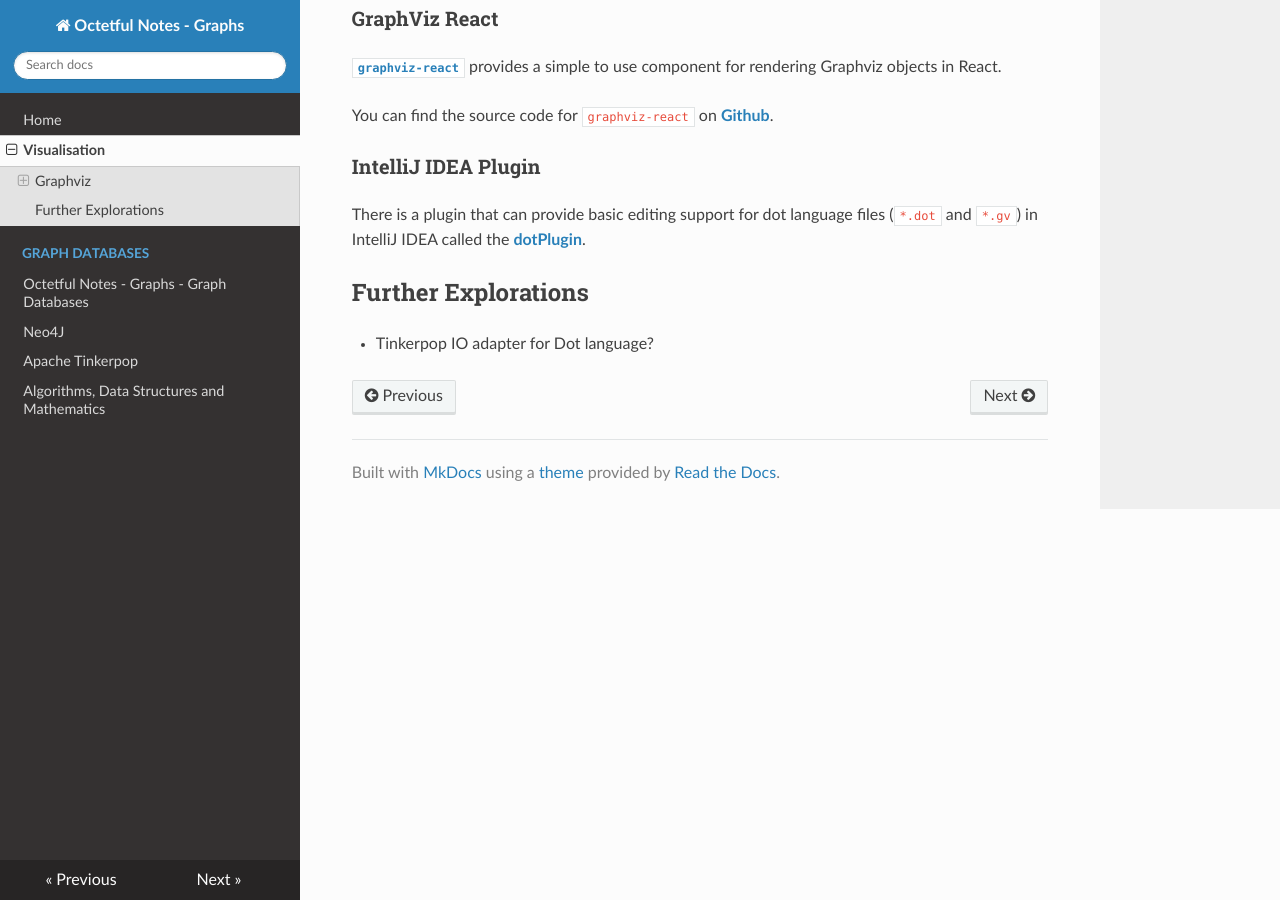
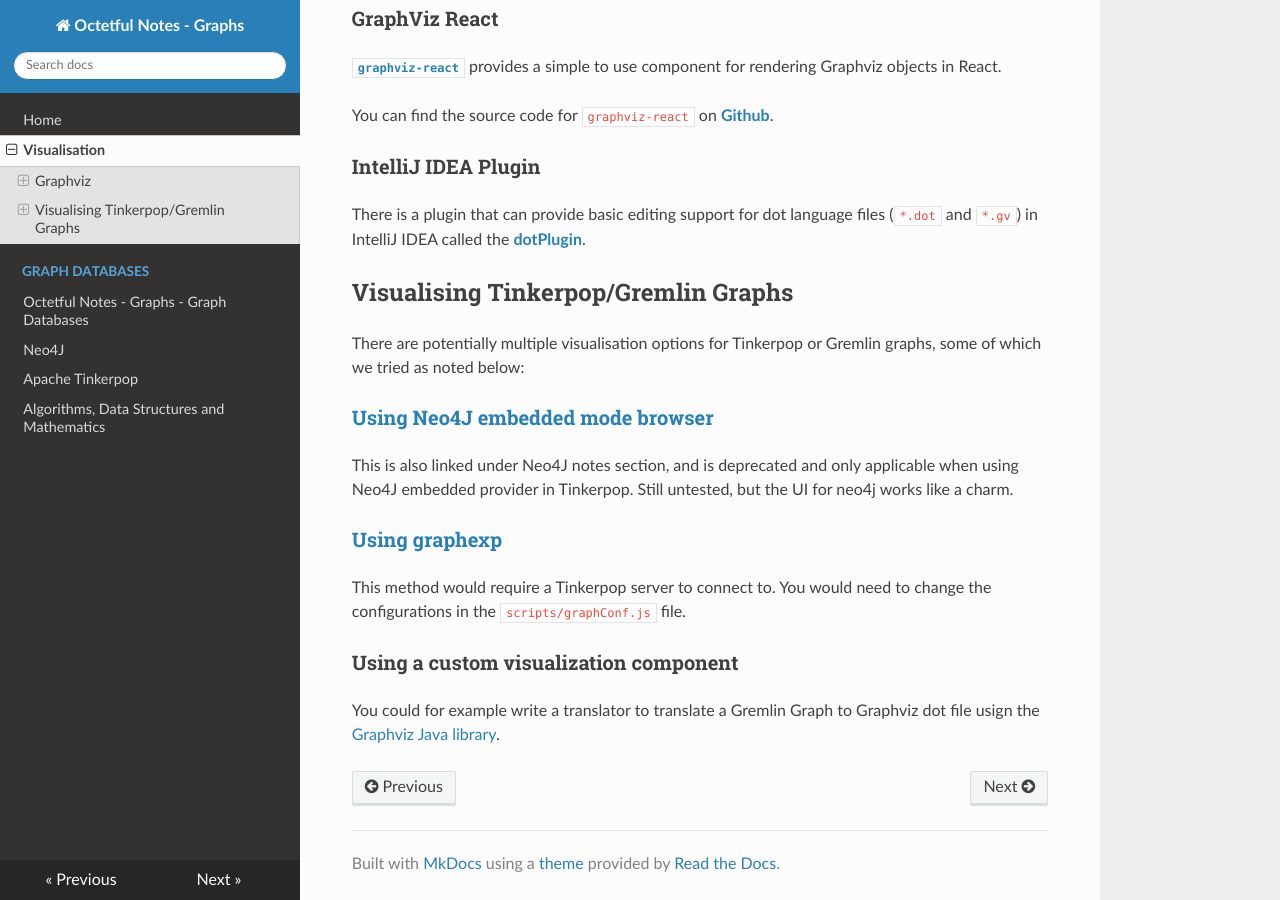
Before and after one commit to octetful-notes/on-graphs, an MkDocs documentation site: the page built from docs/visualisation/index.md, in a window 1280 px wide and 900 px high, scrolled down 693 px. Built offline with MkDocs 1.6.1, drawn with Linux system fonts in a browser that asks for light colours; nearby versions of some CDN libraries.

Commit message:
Add more visualisation options.

```diff
--- a/docs/visualisation/index.md
+++ b/docs/visualisation/index.md
@@ -23,5 +23,16 @@
 ### IntelliJ IDEA Plugin
 There is a plugin that can provide basic editing support for dot language files (`*.dot` and `*.gv`) in IntelliJ IDEA called the [**dotPlugin**](https://plugins.jetbrains.com/plugin/10312-dotplugin).
 
-## Further Explorations
- - Tinkerpop IO adapter for Dot language?
+
+
+## Visualising Tinkerpop/Gremlin Graphs
+There are potentially multiple visualisation options for Tinkerpop or Gremlin graphs, some of which we tried as noted below:
+
+### [Using Neo4J embedded mode browser](https://graphaware.com/neo4j/2014/11/21/neo4j-browser-with-embedded.html)
+This is also linked under Neo4J notes section, and is deprecated and only applicable when using Neo4J embedded provider in Tinkerpop. Still untested, but the UI for neo4j works like a charm.
+
+### [Using graphexp](https://github.com/bricaud/graphexp)
+This method would require a Tinkerpop server to connect to. You would need to change the configurations in the `scripts/graphConf.js` file.
+
+### Using a custom visualization component
+You could for example write a translator to translate a Gremlin Graph to Graphviz dot file usign the [Graphviz Java library](https://github.com/nidi3/graphviz-java).
```
